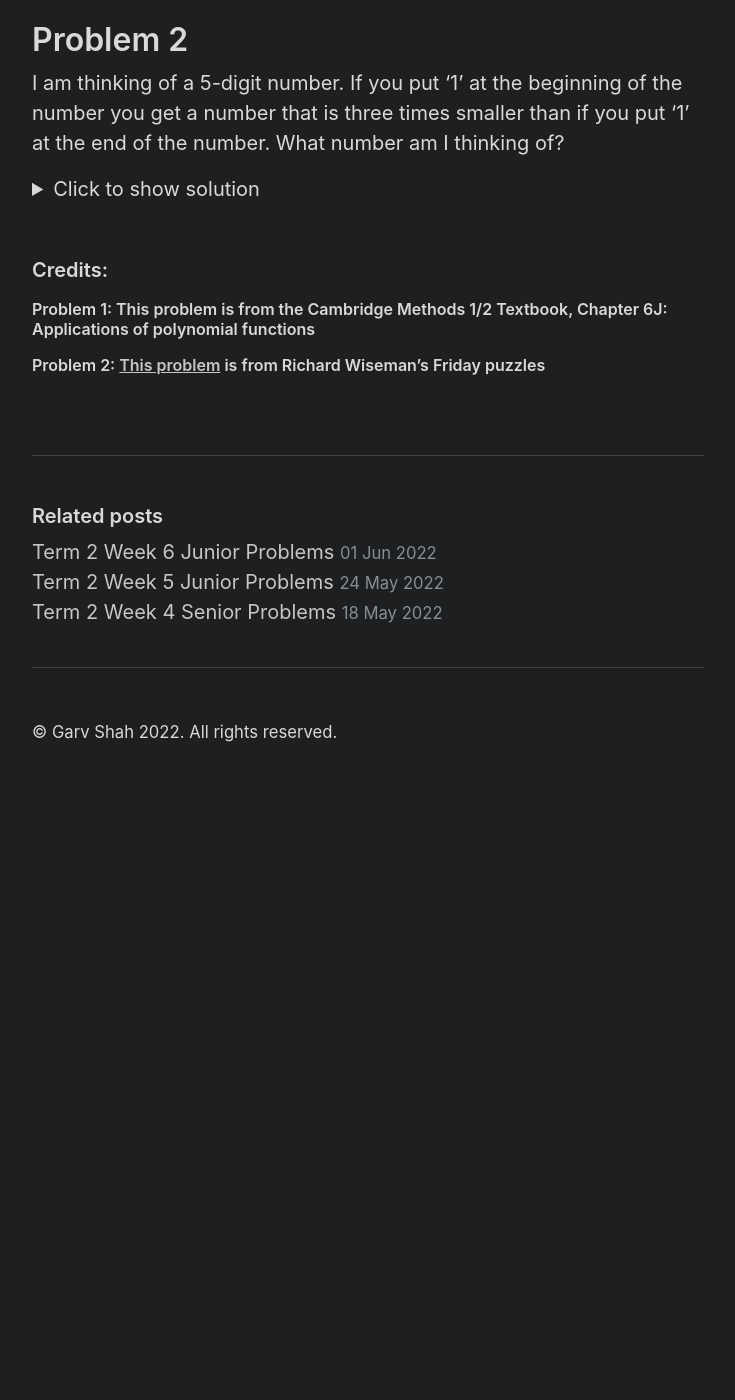
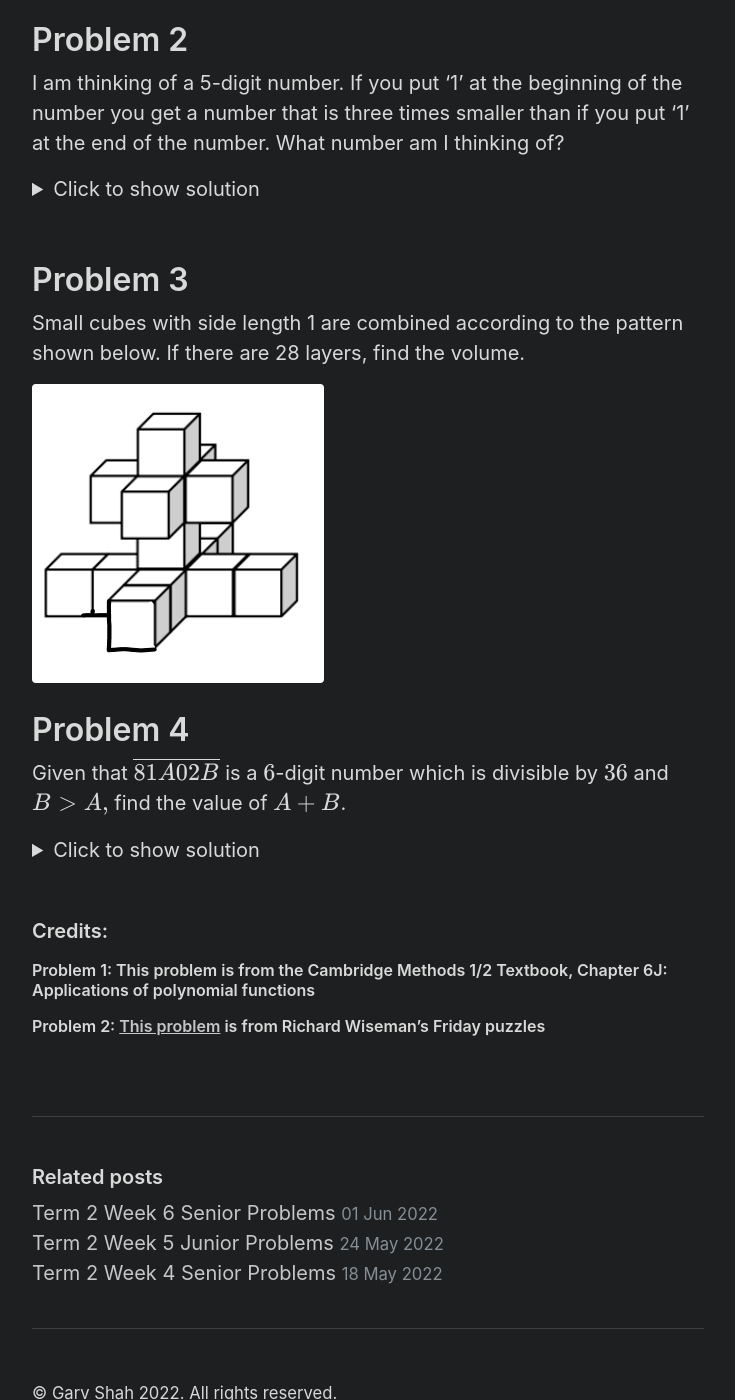
Before and after one commit to cgs-math/club, a Jekyll site: the page built from _posts/2022-06-01-2022T2Week6Junior.md, in a window 1280 px wide and 1400 px high, scrolled down 606 px. Shown: the whole window, without its empty margins (272-1007 px from the left). Built offline with Jekyll 4.4.1, drawn with Linux system fonts in a browser that asks for light colours; nearby versions of some CDN libraries; before the commit the page ends 1400 px from its top, so only the background shows below that.

Commit message:
added joseph

```diff
--- a/_posts/2022-06-01-2022T2Week6Junior.md
+++ b/_posts/2022-06-01-2022T2Week6Junior.md
@@ -24,6 +24,22 @@ This gives $42857$
 </details>
 <br>
 
+# Problem 3
+
+Small cubes with side length 1 are combined according to the pattern shown below. If there are 28 layers, find the volume.
+
+<img src="{{site.baseurl}}/static/2022T2Week6Junior3Q.png"/>
+
+# Problem 4
+
+Given that $\overline{81A02B}$ is a $6$-digit number which is divisible by $36$ and $B > A,$ find the value of $A + B$.
+
+<details>
+<summary>Click to show solution</summary>
+<img src="{{site.baseurl}}/static/2022T2Week6Junior3A.jpg"/>
+</details>
+<br>
+
 ### Credits:
 #### Problem 1: This problem is from the Cambridge Methods 1/2 Textbook, Chapter 6J: Applications of polynomial functions
 #### Problem 2: [This problem](https://richardwiseman.wordpress.com/2013/12/02/answer-to-the-friday-puzzle-234/) is from Richard Wiseman's Friday puzzles
--- a/_posts/2022-06-01-2022T2Week6Senior.md
+++ b/_posts/2022-06-01-2022T2Week6Senior.md
@@ -1,6 +1,6 @@
 ---
-title: Term 2 Week 6 Junior Problems
-excerpt: Junior Problems for Term 2 Week 6
+title: Term 2 Week 6 Senior Problems
+excerpt: Senior Problems for Term 2 Week 6
 layout: post
 ---
 {% include header.html %}
```
Also changed, not shown: static/2022T2Week6Junior3A.jpg (added), static/2022T2Week6Junior3Q.png (added).
